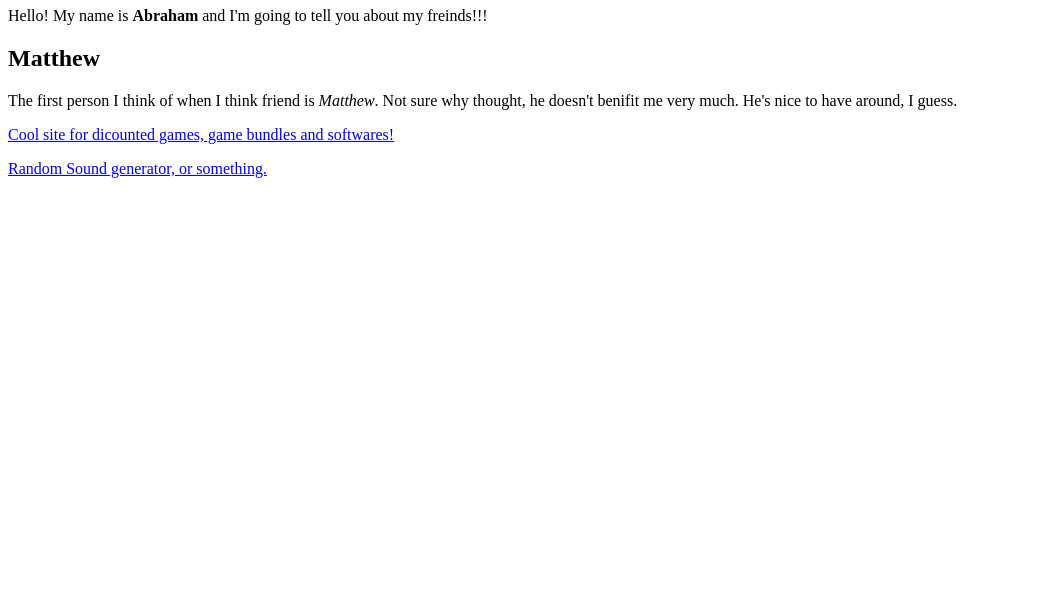
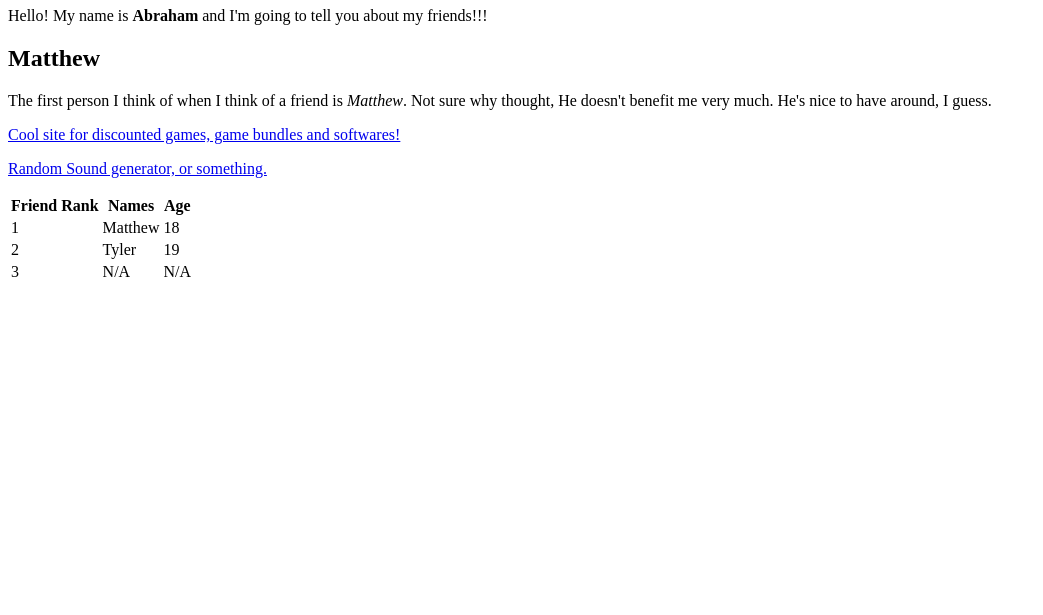
Before and after one commit to AbeKhan/html_1, a plain HTML site: page index.html in a window 1280 px wide. Shown: the part 185-800 px from the top of the page, without its empty margins (0-1043 px from the left). Drawn offline with Linux system fonts and the light colour scheme.

Commit message:
tables, with informations

```diff
--- a/index.html
+++ b/index.html
@@ -1,5 +1,8 @@
 <!DOCTYPE html>
 <html lang="en">
+
+
+
 
 <head>
     <meta charset="UTF-8">
@@ -7,25 +10,26 @@
     <title>Document</title>
 </head>
 
+
+
 <body>
     <img src="./img/bass_man.jpg" alt="Tyler Bass" width="100" height="100">
     <h1>
-        Freind
+        Friend
     </h1>
     <p>
-
-        Hello! My name is <strong>Abraham</strong> and I'm going to tell you about my freinds!!!
+        Hello! My name is <strong>Abraham</strong> and I'm going to tell you about my friends!!!
     </p>
     <h2>
         Matthew
     </h2>
 
     <p>
-        The first person I think of when I think friend is <em>Matthew</em>. Not sure why thought,
-        he doesn't benifit me very much. He's nice to have around, I guess.
+        The first person I think of when I think of a friend is <em>Matthew</em>. Not sure why thought,
+        He doesn't benefit me very much. He's nice to have around, I guess.
     </p>
     <p>
-        <a href="https://www.fanatical.com/en/" target="_blank">Cool site for dicounted games, game bundles and
+        <a href="https://www.fanatical.com/en/" target="_blank">Cool site for discounted games, game bundles and
             softwares!</a>
     </p>
     <p>
@@ -33,6 +37,32 @@
             generator, or something.</a>
     </p>
 
+    <table>
+        <tr>
+            <th>Friend Rank</th>
+            <th>Names</th>
+            <th>Age</th>
+        </tr>
+        <tr>
+            <td>1</td>
+            <td>Matthew</td>
+            <td>18</td>
+        </tr>
+        <tr>
+            <td>2</td>
+            <td>Tyler</td>
+            <td>19</td>
+        </tr>
+        <tr>
+            <td>3</td>
+            <td>N/A</td>
+            <td>N/A</td>
+        </tr>
+    </table>
+
 </body>
 
+
+
+
 </html>
```
